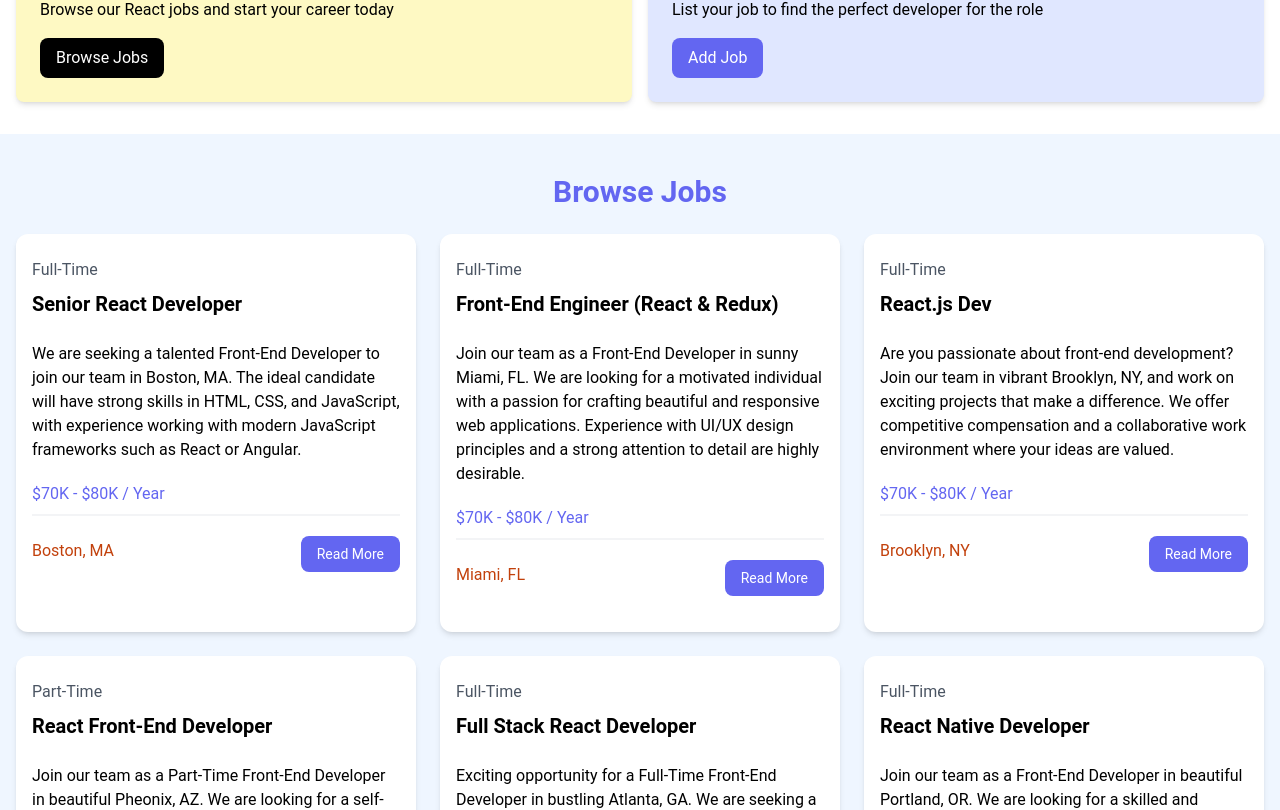
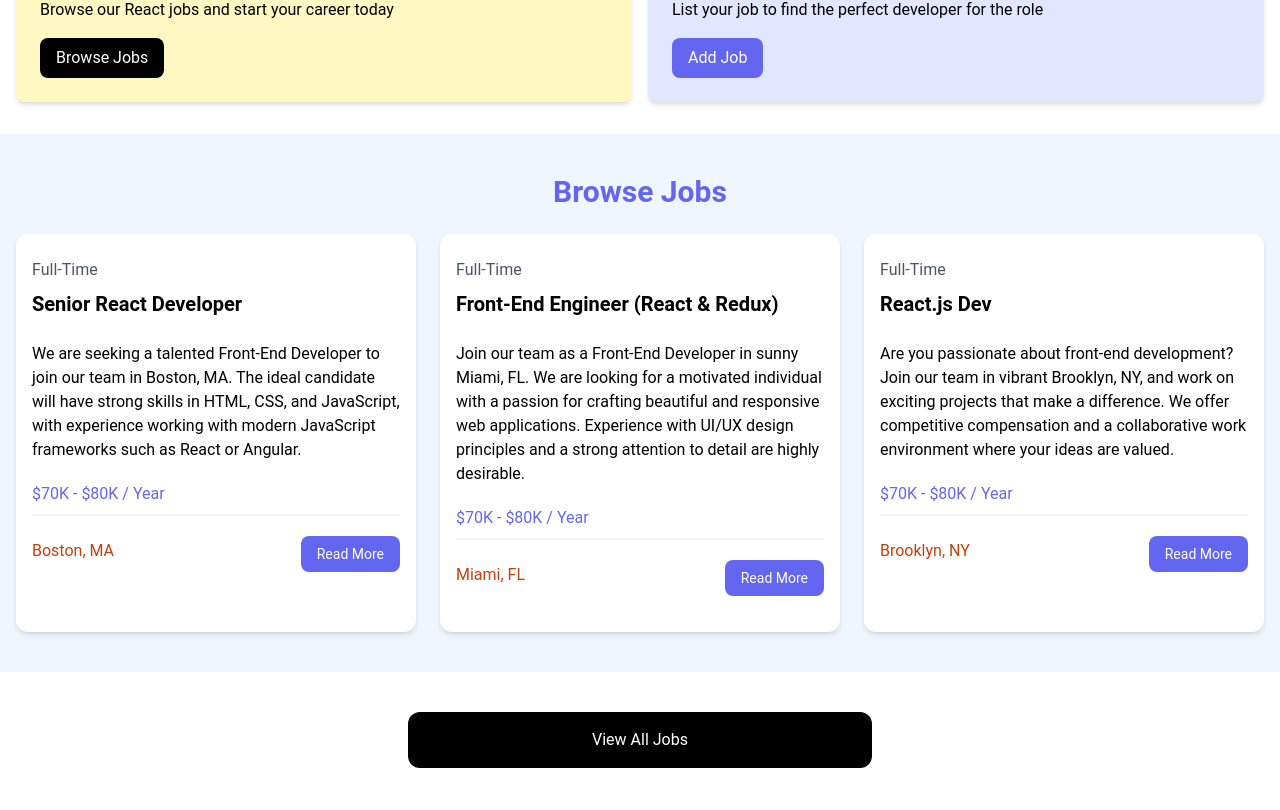
Before and after one commit to Quddos/bdjob, a React (Vite) app: page / in a window 1280 px wide. Shown: the part 475-1285 px from the top of the page. Built offline with nearby package versions, Linux system fonts and the light colour scheme.

Commit message:
creation of components and mapping completed

```diff
--- a/src/App.jsx
+++ b/src/App.jsx
@@ -2,7 +2,8 @@ import React from 'react'
 import Navbar from './components/Navbar';
 import Hero from './components/Hero';
 import HomeCards from './components/HomeCards';
-import JobListing from './components/JobListing';
+import JobListings from './components/JobListings';
+import ViewAllJobs from './components/ViewAllJobs';
 
 const App = () => {
 
@@ -17,18 +18,13 @@ const App = () => {
       <Navbar/>
       <Hero subtitle="Find the React job that fits your skills and needs" />
       <HomeCards />
-      <JobListing />
+      <JobListings />
+      <ViewAllJobs/>
 
 
 
 
-    <section className="m-auto max-w-lg my-10 px-6">
-      <a
-        href="jobs.html"
-        className="block bg-black text-white text-center py-4 px-6 rounded-xl hover:bg-gray-700"
-        >View All Jobs</a
-      >
-    </section>
+
 
     </>
   )
--- a/src/components/JobListing.jsx
+++ b/src/components/JobListing.jsx
@@ -1,16 +1,7 @@
 import React from 'react'
-import job from '../jobs.json'
 
-const JobListing = () => {
+const JobListing = ( {job}) => {
   return (
-    <section className="bg-blue-50 px-4 py-10">
-    <div className="container-xl lg:container m-auto">
-      <h2 className="text-3xl font-bold text-indigo-500 mb-6 text-center">
-        Browse Jobs
-      </h2>
-      <div className="grid grid-cols-1 md:grid-cols-3 gap-6">
-        {/* <!-- Job Listing into a map to enable access to the json --> */}
-        {job.map((job) =>(
     <div className="bg-white rounded-xl shadow-md relative">
     <div className="p-4">
       <div className="mb-6">
@@ -40,12 +31,6 @@ const JobListing = () => {
       </div>
     </div>
 </div>
-        ))}
-
-      </div>
-    </div>
-  </section>
-
   )
 }
 
--- /dev/null
+++ b/src/components/JobListings.jsx
@@ -0,0 +1,28 @@
+import React from 'react'
+import jobs from '../jobs.json'
+import JobListing from '../components/JobListing'
+
+const JobListings = () => {
+  const recentJobs = jobs.slice(0, 3);
+  return (
+    <section className="bg-blue-50 px-4 py-10">
+    <div className="container-xl lg:container m-auto">
+      <h2 className="text-3xl font-bold text-indigo-500 mb-6 text-center">
+        Browse Jobs
+      </h2>
+      <div className="grid grid-cols-1 md:grid-cols-3 gap-6">
+        {/* <!-- Job Listing into a map to enable access to the json --> */}
+        {recentJobs.map((job) =>(
+
+          <JobListing key={job.id} job={job} />
+
+        ))}
+
+      </div>
+    </div>
+  </section>
+
+  )
+}
+
+export default JobListings
--- a/src/components/Navbar.jsx
+++ b/src/components/Navbar.jsx
@@ -11,7 +11,7 @@ const Navbar = () => {
             className="flex flex-1 items-center justify-center md:items-stretch md:justify-start"
           >
             {/* <!-- Logo --> */}
-            <a className="flex flex-shrink-0 items-center mr-4" href="/index.html">
+            <a className="flex flex-shrink-0 items-center mr-4" href="/index">
               <img
                 className="h-10 w-auto"
                 src={logo}
--- /dev/null
+++ b/src/components/ViewAllJobs.jsx
@@ -0,0 +1,15 @@
+import React from 'react'
+
+const ViewAllJobs = () => {
+  return (
+    <section className="m-auto max-w-lg my-10 px-6">
+      <a
+        href="/jobs"
+        className="block bg-black text-white text-center py-4 px-6 rounded-xl hover:bg-gray-700"
+        >View All Jobs</a
+      >
+    </section>
+  )
+}
+
+export default ViewAllJobs
```
Lines whose indentation alone changed are shown as unchanged.
